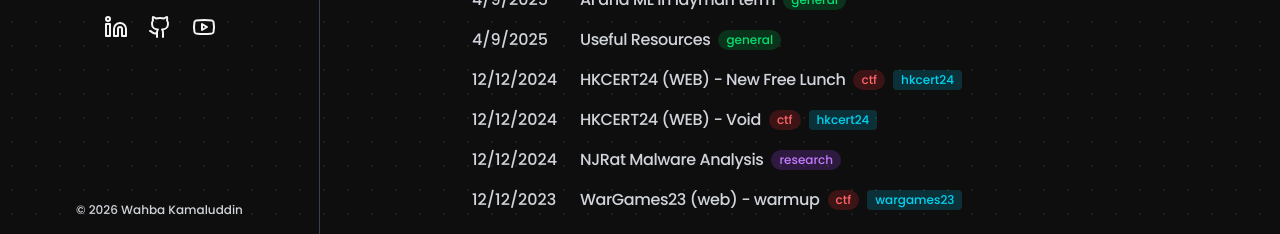
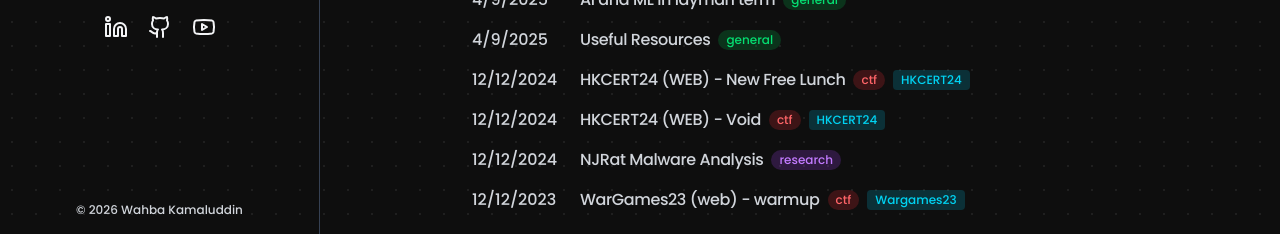
Before and after one commit to wahbakamaluddin/blog1, a Next.js app: page /writing in a window 1280 px wide. Shown: the part 566-800 px from the top of the page. Built offline with nearby package versions, Linux system fonts and the light colour scheme.

Commit message:
Update writing tags

```diff
--- a/src/components/writing/posts.tsx
+++ b/src/components/writing/posts.tsx
@@ -2,7 +2,7 @@
 
 import Link from 'next/link'
 import { useState } from 'react'
-import { Category, Competition } from '@/src/lib/post-utils'
+import { Category, Competition, categories, competitions } from '@/src/content/data'
 import { getFilterChipClass, getSecondaryFilterChipClass, categoryColors as themeCategoryColors, typography } from '@/src/styles/theme'
 
 export interface Metadata {
@@ -19,21 +19,6 @@ interface BlogPost {
   metadata: Metadata
   content: string
 }
-
-const categories: { key: Category | 'all'; label: string }[] = [
-  { key: 'all', label: 'All' },
-  { key: 'notes', label: 'Notes' },
-  { key: 'research', label: 'Research' },
-  { key: 'ctf', label: 'CTF Writeups' },
-  { key: 'general', label: 'General' },
-]
-
-const competitions: { key: Competition | 'all'; label: string }[] = [
-  { key: 'all', label: 'All CTF' },
-  { key: 'hkcert25', label: 'HKCERT25' },
-  { key: 'curtinctf25', label: 'CurtinCTF25' },
-  { key: 'other', label: 'Other' },
-]
 
 function formatDate(date: string, includeRelative = false): string {
   const currentDate = new Date()
--- a/src/content/data.ts
+++ b/src/content/data.ts
@@ -5,6 +5,23 @@
 // Blog post categories and competitions
 export type Category = 'notes' | 'ctf' | 'general' | 'research';
 export type Competition = 'wargames23' | 'hkcert24' | 'hkcert25' | 'curtinctf25' | 'other';
+
+export const categories: { key: Category | 'all'; label: string }[] = [
+  { key: 'all', label: 'All' },
+  { key: 'notes', label: 'Notes' },
+  { key: 'research', label: 'Research' },
+  { key: 'ctf', label: 'CTF Writeups' },
+  { key: 'general', label: 'General' },
+];
+
+export const competitions: { key: Competition | 'all'; label: string }[] = [
+  { key: 'all', label: 'All CTF' },
+  { key: 'wargames23', label: 'Wargames23' },
+  { key: 'hkcert24', label: 'HKCERT24' },
+  { key: 'hkcert25', label: 'HKCERT25' },
+  { key: 'curtinctf25', label: 'CurtinCTF25' },
+  { key: 'other', label: 'Other' },
+];
 
 export type SkillCategory = "Development" | "Security";
 
@@ -77,27 +94,6 @@ export const siteMetadata: SiteMetadata = {
   ],
   author: "Wahba Kamaluddin",
   siteUrl: "https://wahbakamaluddin.dev",
-};
-
-// =============================================================================
-// HOME PAGE CONTENT
-// =============================================================================
-
-export const homeContent: HomeContent = {
-  greeting: "$whoami",
-  bio: [
-    "I'm an undergrad cybersecurity student at Universiti Sains Islam Malaysia (USIM). Back during COVID-19, I started using Linux Mint as my main OS just to see what the fuss is about. For days, I juggled around in terminal, tweaking all sorts of stuff just to get my speakers working, which led to my very first {{firstBlogPost}}. And I've been hooked ever since.",
-    "I love learning web application security, joining CTF competitions, and doing web development on the side. I also love to read; most of the general stuff I post on my blog is based on what I've read.",
-  ],
-  mobileHint: "Psst... it looks better on a bigger screen!",
-  links: {
-    firstBlogPost: "https://techy-dudes.blogspot.com/2020/05/in-this-tutorial-im-going-to-show-you.html",
-  },
-};
-
-// Link display text mapping
-export const linkLabels: Record<string, string> = {
-  firstBlogPost: "blog post",
 };
 
 // =============================================================================
```
